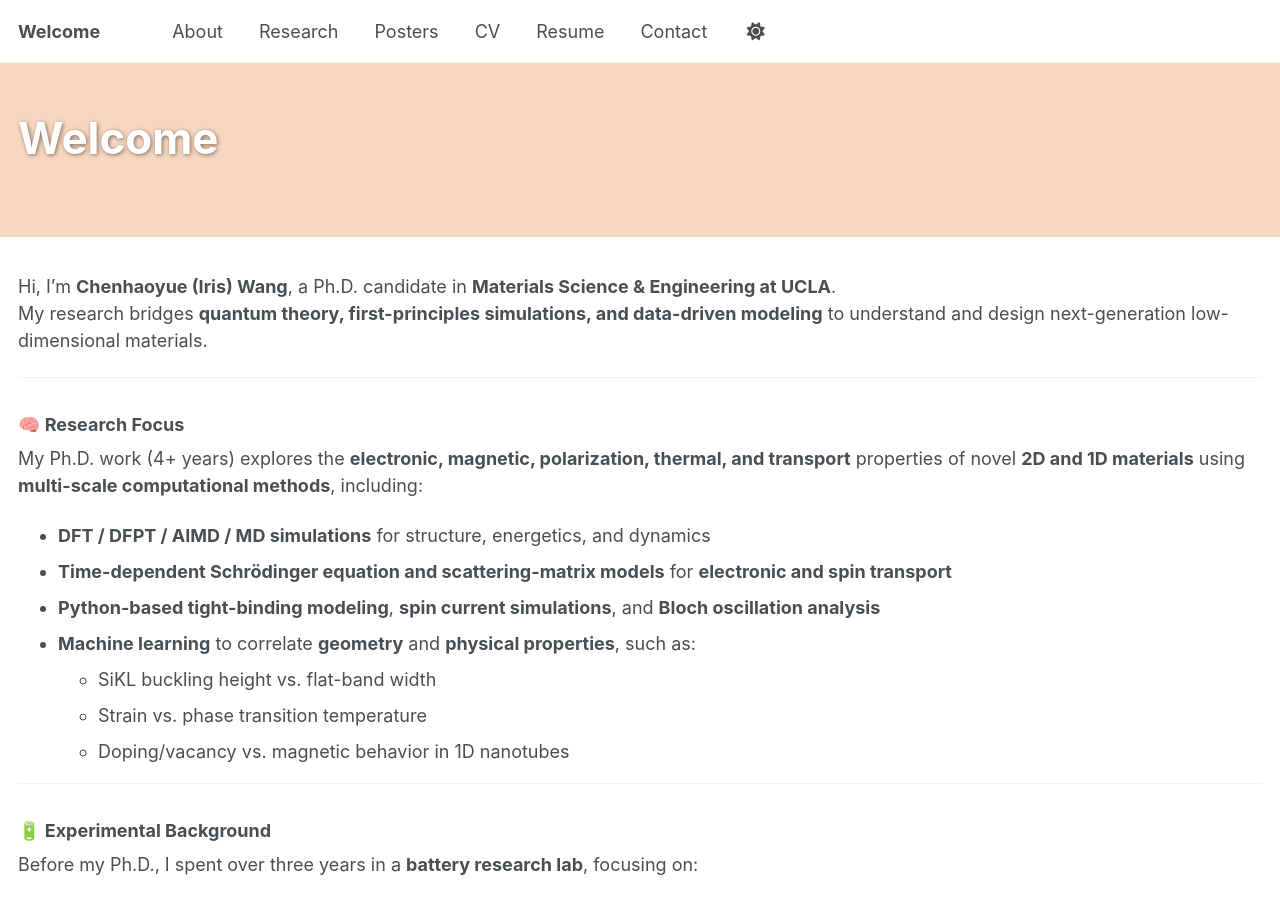
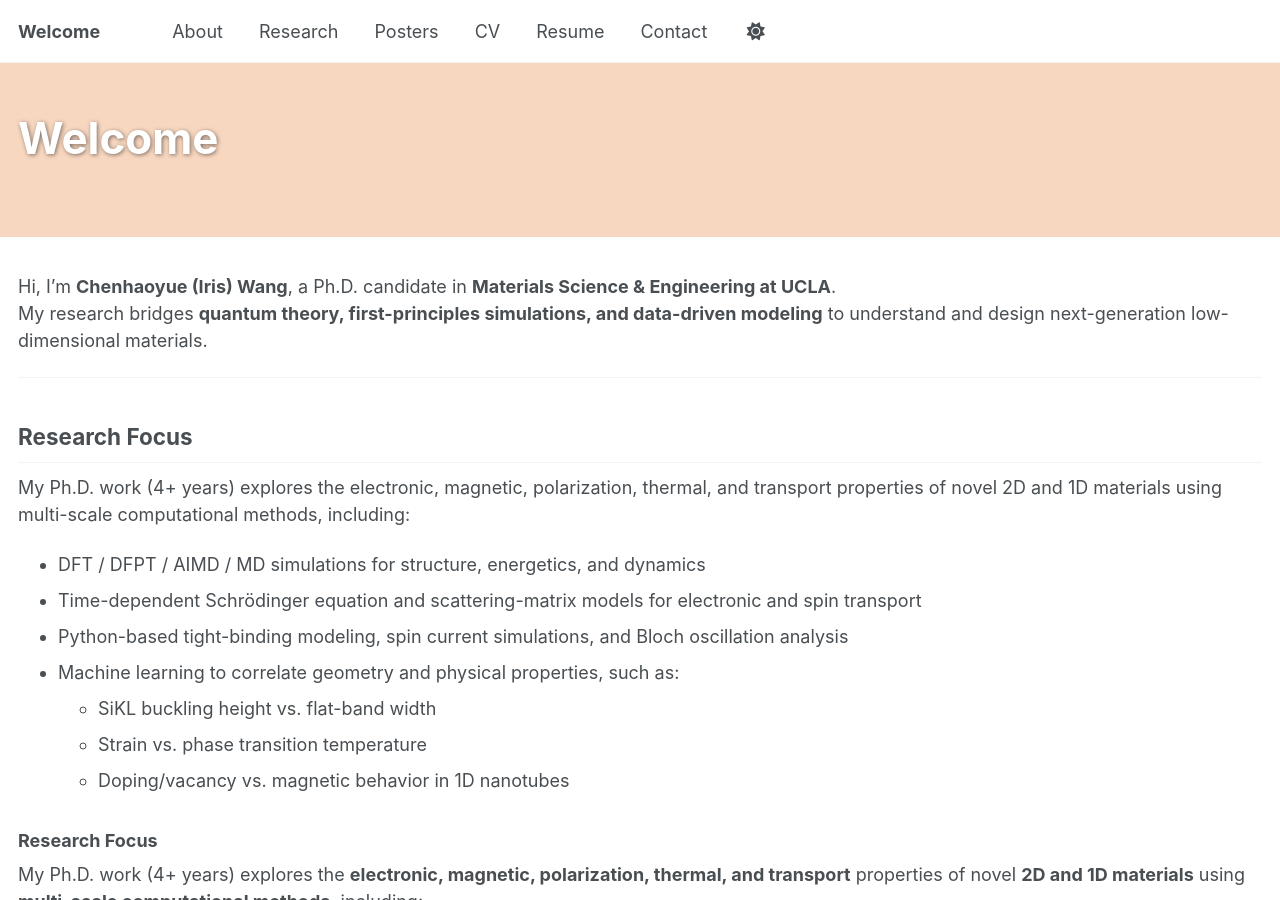
Before and after one commit to Iris-wang-233/Iris-Wang-233.github.io, a Jekyll site: the page built from _pages/index.md, in a window 1280 px wide and 900 px high. Built offline with Jekyll 4.4.1, drawn with Linux system fonts in a browser that asks for light colours; a script that is not in the unit is left out.

Commit message:
Update index.md

```diff
--- a/_pages/index.md
+++ b/_pages/index.md
@@ -12,8 +12,19 @@ Hi, I’m **Chenhaoyue (Iris) Wang**, a Ph.D. candidate in **Materials Science &
 My research bridges **quantum theory, first-principles simulations, and data-driven modeling** to understand and design next-generation low-dimensional materials.
 
 ---
+## Research Focus
 
-### 🧠 Research Focus
+My Ph.D. work (4+ years) explores the electronic, magnetic, polarization, thermal, and transport properties of novel 2D and 1D materials using multi-scale computational methods, including:
+
+- DFT / DFPT / AIMD / MD simulations for structure, energetics, and dynamics
+- Time-dependent Schrödinger equation and scattering-matrix models for electronic and spin transport
+- Python-based tight-binding modeling, spin current simulations, and Bloch oscillation analysis
+- Machine learning to correlate geometry and physical properties, such as:
+  - SiKL buckling height vs. flat-band width
+  - Strain vs. phase transition temperature
+  - Doping/vacancy vs. magnetic behavior in 1D nanotubes
+
+### Research Focus
 My Ph.D. work (4+ years) explores the **electronic, magnetic, polarization, thermal, and transport** properties of novel **2D and 1D materials** using **multi-scale computational methods**, including:
 
 - **DFT / DFPT / AIMD / MD simulations** for structure, energetics, and dynamics
```
